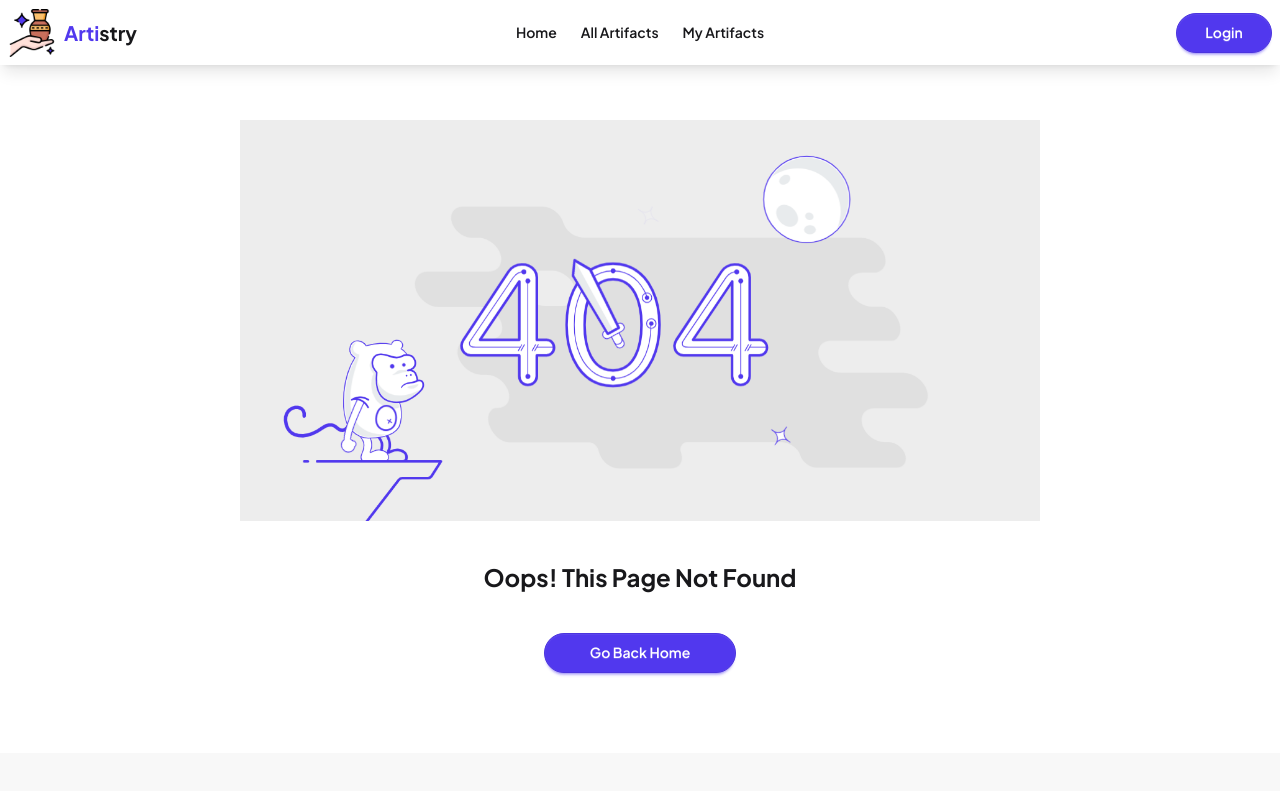
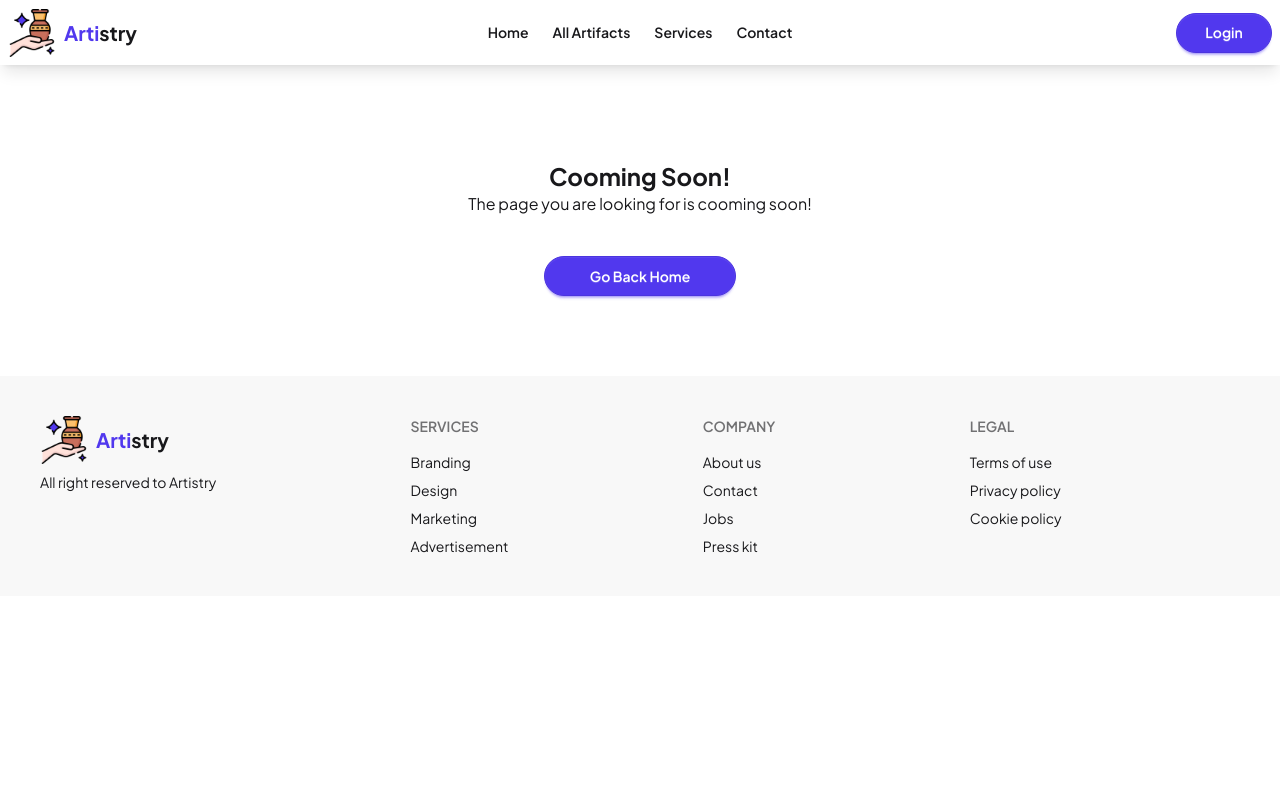
Before and after one commit to nmkhans/artistry, a React (Vite) app: page /cooming-soon in a window 1280 px wide. Shown: the top 791 px of the page. Built offline with nearby package versions, Linux system fonts and the light colour scheme; no server answers.

Commit message:
contact and services page added

```diff
--- a/src/components/NavLinks/NavLinks.jsx
+++ b/src/components/NavLinks/NavLinks.jsx
@@ -1,7 +1,9 @@
 import React from "react";
 import { Link } from "react-router";
+import { useAuthContext } from "../../context/Auth/AuthContext";
 
 const NavLinks = () => {
+  const { user, loading } = useAuthContext();
   return (
     <>
       <li>
@@ -14,8 +16,16 @@ const NavLinks = () => {
           All Artifacts
         </Link>
       </li>
+      {!loading && user && (
+        <li>
+          <Link to="/my-artifacts">My Artifacts</Link>
+        </li>
+      )}
       <li>
-        <Link to="/my-artifacts">My Artifacts</Link>
+        <Link to="/services">Services</Link>
+      </li>
+      <li>
+        <Link to="/contacts">Contact</Link>
       </li>
     </>
   );
--- /dev/null
+++ b/src/pages/ComingSoon/CoomingSoon.jsx
@@ -0,0 +1,29 @@
+import React from "react";
+import { Link } from "react-router";
+
+const CoomingSoon = () => {
+  return (
+    <section className="pt-[120px] pb-[80px]">
+      <div className="container mx-auto px-5 lg:px-0">
+        <div className="my-10">
+          <h3 className="text-2xl font-bold text-center">
+            Cooming Soon!
+          </h3>
+          <p className="text-center">
+            The page you are looking for is cooming soon!
+          </p>
+        </div>
+        <div className="text-center">
+          <Link
+            to="/"
+            className="btn btn-primary w-48 rounded-4xl text-white"
+          >
+            Go Back Home
+          </Link>
+        </div>
+      </div>
+    </section>
+  );
+};
+
+export default CoomingSoon;
--- /dev/null
+++ b/src/pages/ContactUs/ContactUs.jsx
@@ -0,0 +1,8 @@
+import React from "react";
+import { Navigate } from "react-router";
+
+const ContactUs = () => {
+  return <Navigate to="/cooming-soon" replace />;
+};
+
+export default ContactUs;
--- /dev/null
+++ b/src/pages/Services/Services.jsx
@@ -0,0 +1,8 @@
+import React from "react";
+import { Navigate } from "react-router";
+
+const Services = () => {
+  return <Navigate to="/cooming-soon" replace />;
+};
+
+export default Services;
```
Also changed, not shown: src/routes/router.jsx (+15 -0 lines).
